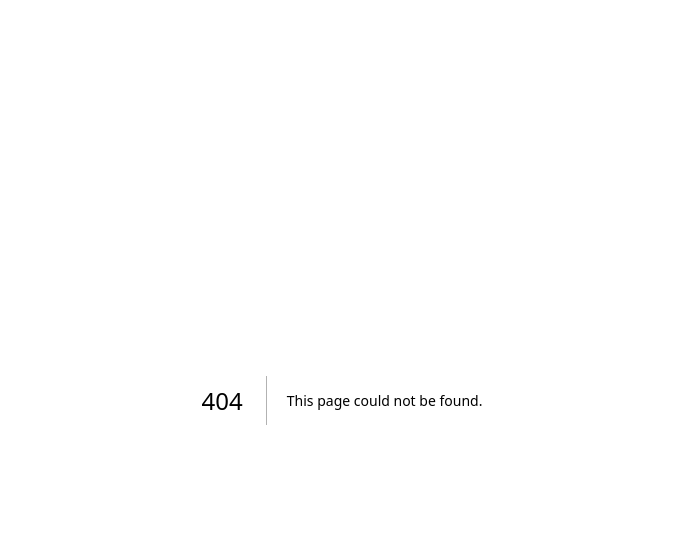
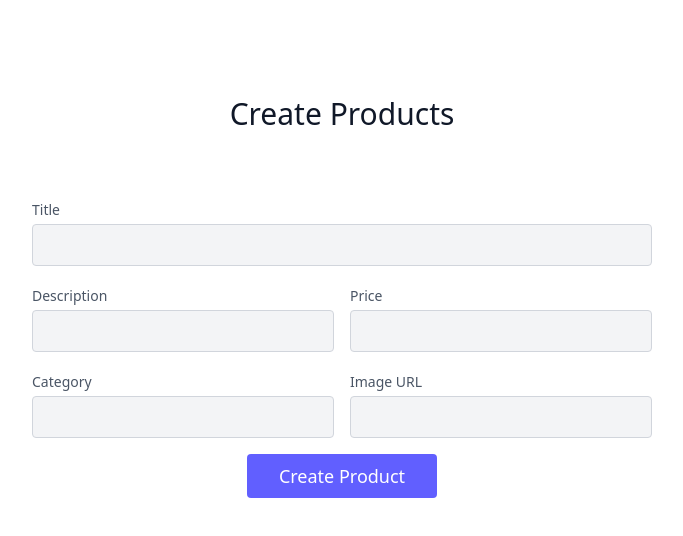
Before and after one commit to shahzaib-dev79/Fronet-end-NextJS-Ecom-app, a Next.js app: page /admin/create-products in a window 1280 px wide. Before the commit this address had no page. Shown: the top 536 px of the page, without its empty margins (298-981 px from the left). Built offline with nearby package versions, Linux system fonts and the light colour scheme.

Commit message:
create product page created and dynamically get products from database

```diff
--- /dev/null
+++ b/app/admin/create-products/page.jsx
@@ -0,0 +1,146 @@
+"use client";
+import axios from "axios";
+import React, { useState } from "react";
+
+export default function page() {
+	const [product, setProduct] = useState({
+		title: "",
+		description: "",
+		price: "",
+		category: "",
+		image: "",
+	});
+
+	function changeHandler(e) {
+		const name = e.target.name;
+		const value = e.target.value;
+		setProduct((prev) => ({ ...prev, [name]: value }));
+	}
+	async function submitHandler(e) {
+		e.preventDefault();
+		try {
+			const res = await axios
+				.post(`${process.env.NEXT_PUBLIC_BACKEND_URL}/create-products`, product)
+				.then(
+					setProduct({
+						title: "",
+						description: "",
+						price: "",
+						category: "",
+						image: "",
+					})
+				);
+			console.log(res);
+			console.log(res.data.msg);
+			alert(res.data.msg);
+		} catch (error) {
+			alert(error.response.data.msg);
+		}
+	}
+
+	return (
+		<section className="text-gray-600 body-font relative">
+			<div className="container px-5 py-24 mx-auto">
+				<div className="flex flex-col text-center w-full mb-12">
+					<h1 className="sm:text-3xl text-2xl font-medium title-font mb-4 text-gray-900">
+						Create Products
+					</h1>
+				</div>
+				<form className="lg:w-1/2 md:w-2/3 mx-auto" onSubmit={submitHandler}>
+					<div className="flex flex-wrap -m-2">
+						<div className="p-2 w-full">
+							<div className="relative">
+								<label
+									htmlFor="title"
+									className="leading-7 text-sm text-gray-600">
+									Title
+								</label>
+								<input
+									type="text"
+									id="title"
+									name="title"
+									value={product.title}
+									onChange={changeHandler}
+									className="w-full bg-gray-100 bg-opacity-50 rounded border border-gray-300 focus:border-indigo-500 focus:bg-white focus:ring-2 focus:ring-indigo-200 text-base outline-none text-gray-700 py-1 px-3 leading-8 transition-colors duration-200 ease-in-out"
+								/>
+							</div>
+						</div>
+						<div className="p-2 w-1/2">
+							<div className="relative">
+								<label
+									htmlFor="description"
+									className="leading-7 text-sm text-gray-600">
+									Description
+								</label>
+								<input
+									type="text"
+									id="description"
+									name="description"
+									value={product.description}
+									onChange={changeHandler}
+									className="w-full bg-gray-100 bg-opacity-50 rounded border border-gray-300 focus:border-indigo-500 focus:bg-white focus:ring-2 focus:ring-indigo-200 text-base outline-none text-gray-700 py-1 px-3 leading-8 transition-colors duration-200 ease-in-out"
+								/>
+							</div>
+						</div>
+						<div className="p-2 w-1/2">
+							<div className="relative">
+								<label
+									htmlFor="price"
+									className="leading-7 text-sm text-gray-600">
+									Price
+								</label>
+								<input
+									type="number"
+									id="price"
+									name="price"
+									value={product.price}
+									onChange={changeHandler}
+									className="w-full bg-gray-100 bg-opacity-50 rounded border border-gray-300 focus:border-indigo-500 focus:bg-white focus:ring-2 focus:ring-indigo-200 text-base outline-none text-gray-700 py-1 px-3 leading-8 transition-colors duration-200 ease-in-out"
+								/>
+							</div>
+						</div>
+						<div className="p-2 w-1/2">
+							<div className="relative">
+								<label
+									htmlFor="category"
+									className="leading-7 text-sm text-gray-600">
+									Category
+								</label>
+								<input
+									type="text"
+									id="category"
+									name="category"
+									value={product.category}
+									onChange={changeHandler}
+									className="w-full bg-gray-100 bg-opacity-50 rounded border border-gray-300 focus:border-indigo-500 focus:bg-white focus:ring-2 focus:ring-indigo-200 text-base outline-none text-gray-700 py-1 px-3 leading-8 transition-colors duration-200 ease-in-out"
+								/>
+							</div>
+						</div>
+						<div className="p-2 w-1/2">
+							<div class="relative">
+								<label htmlFor="image" class="leading-7 text-sm text-gray-600">
+									Image URL
+								</label>
+								<input
+									type="text"
+									id="image"
+									name="image"
+									value={product.image}
+									onChange={changeHandler}
+									class="w-full bg-gray-100 bg-opacity-50 rounded border border-gray-300 focus:border-indigo-500 focus:bg-white focus:ring-2 focus:ring-indigo-200 text-base outline-none text-gray-700 py-1 px-3 leading-8 transition-colors duration-200 ease-in-out"
+								/>
+							</div>
+						</div>
+						<div className="p-2 w-full">
+							<button
+								type="submit"
+								className="flex mx-auto text-white bg-indigo-500 border-0 py-2 px-8 focus:outline-none hover:bg-indigo-600 rounded text-lg">
+								Create Product
+							</button>
+						</div>
+					</div>
+				</form>
+			</div>
+		</section>
+	);
+}
--- a/app/components/Card.jsx
+++ b/app/components/Card.jsx
@@ -2,26 +2,22 @@ import React from "react";
 
 export default function Card(props) {
 	const { title, desc, price, image, category } = props;
+	console.log(props);
 	return (
 		<div class="w-[23%] sm:max-w-sm border border-gray-300 rounded-3xl ">
 			<figure>
-				<img
-					src="https://cdn.flyonui.com/fy-assets/components/card/image-9.png"
-					alt="Watch"
-					className="rounded-t-3xl h-[300px]"
-				/>
+				<img src={image} alt="Watch" className="rounded-t-3xl h-[300px]" />
 			</figure>
 			<div class=" p-5">
-				<h5 class="text-lg font-semibold mb-2.5">Apple Smart Watch</h5>
-				<p class="mb-4">
-					Stay connected, motivated, and healthy with the latest Apple Watch.
-				</p>
-				<h3 className="font-semibold text-3xl">price$</h3>
+				<h5 class="text-lg font-semibold mb-2.5">{title}</h5>
+				<p class="mb-4">{desc}</p>
+				<h3 className="font-semibold text-3xl">{price}$</h3>
+				<h3 className=" text-xl">{category}$</h3>
 				<div className="flex gap-4 mt-3">
-					<button class=" rounded-md p-3 text-center bg-orange-600 cursor-pointer text-black font-semibold active:bg-orange-700 outline-0">
+					<button className=" rounded-md p-3 text-center bg-orange-600 cursor-pointer text-black font-semibold active:bg-orange-700 outline-0">
 						Buy Now
 					</button>
-					<button class="rounded-md p-3 text-center bg-blue-900 cursor-pointer text-white active:bg-blue-950">
+					<button className="rounded-md p-3 text-center bg-blue-900 cursor-pointer text-white active:bg-blue-950">
 						Add to cart
 					</button>
 				</div>
--- a/app/user/products/page.jsx
+++ b/app/user/products/page.jsx
@@ -1,19 +1,21 @@
 "use client";
-import Card from "@/app/components/Card";
-import React, { useState } from "react";
+import Card from "../../components/Card";
+import axios from "axios";
+import React, { useEffect, useState } from "react";
 
 export default function page() {
 	const [productData, setProducts] = useState([]);
 	async function getProducts() {
 		const product = await axios
 			.get(`${process.env.NEXT_PUBLIC_BACKEND_URL}/products`)
-			.then(
-				console
-					.log("Products fetched successfully")
-					.catch((err) => console.log("Error occured in fetching data", err))
-			);
-		setProducts(product.data);
+			.then(console.log("Products fetched successfully"))
+			.catch((err) => console.log("Error occured in fetching data", err));
+		setProducts(product.data.products);
 	}
+	useEffect(() => {
+		getProducts();
+	}, []);
+
 	return (
 		<div>
 			<div className="text-center mt-15 mb-20">
@@ -28,6 +30,7 @@ export default function page() {
 							price={myProducts.price}
 							image={myProducts.image}
 							category={myProducts.category}
+							key={myProducts._id}
 						/>
 					);
 				})}
```
